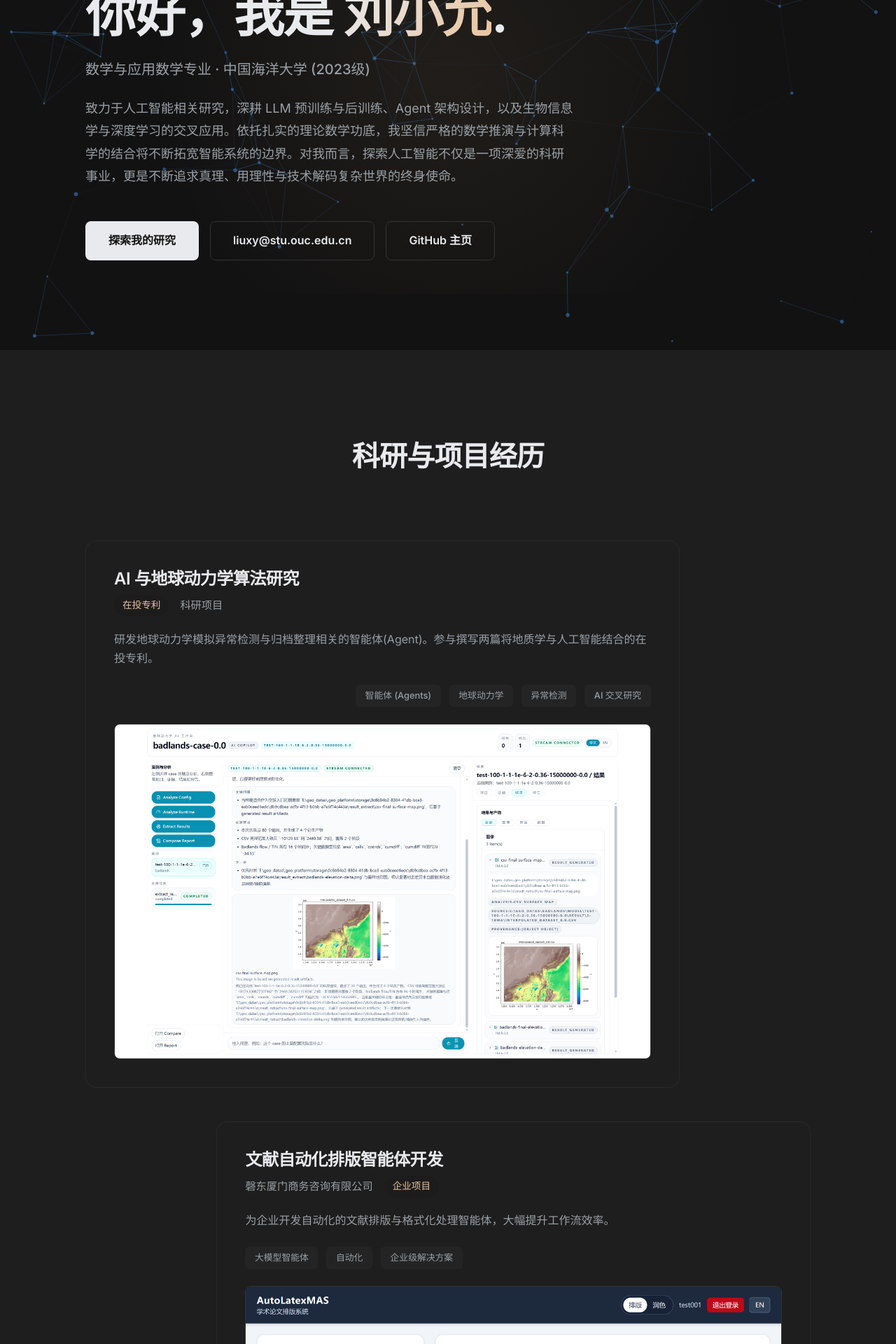
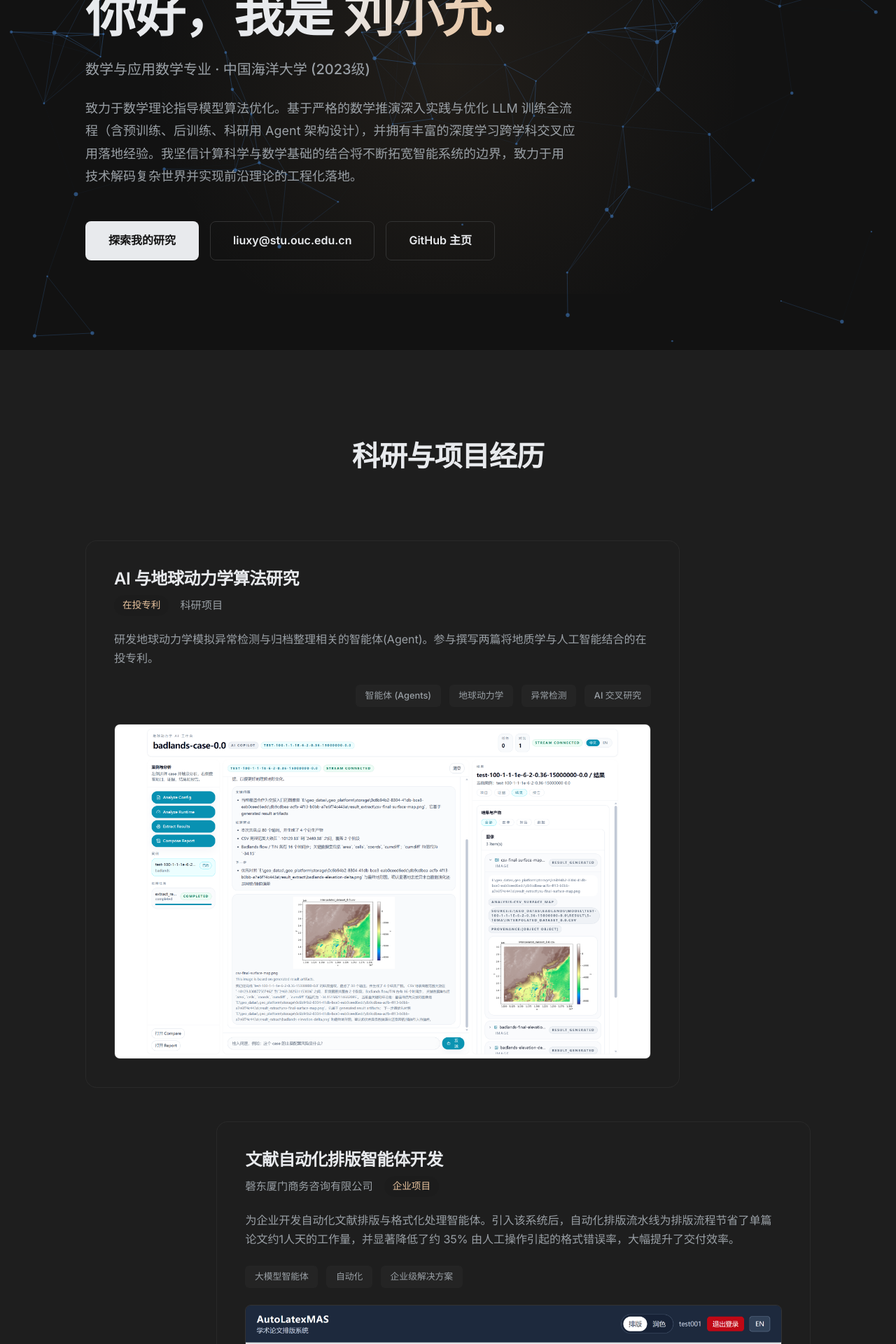
Before and after one commit to Xiaoyun-0922/personal-website, a Next.js app: page / in a window 1280 px wide. Shown: the part 300-2220 px from the top of the page at 70% size. Built offline with nearby package versions, Linux system fonts and the light colour scheme.

Commit message:
Refine content and add lightbox

```diff
--- a/src/components/Experience.tsx
+++ b/src/components/Experience.tsx
@@ -2,11 +2,13 @@
 import styles from './Experience.module.css';
 import { useLanguage } from '@/context/LanguageContext';
 import Image from 'next/image';
+import { useState } from 'react';
 
 export default function Experience() {
   const { t } = useLanguage();
   const experiences = t.experience.items;
   const personalProjects = t.experience.personalProjects;
+  const [selectedImage, setSelectedImage] = useState<string | null>(null);
 
   return (
     <section id="experience" className={styles.experienceSection}>
@@ -30,7 +32,7 @@ export default function Experience() {
                 </div>
 
                 {exp.image && (
-                  <div className={styles.imageWrapper}>
+                  <div className={styles.imageWrapper} onClick={() => setSelectedImage(exp.image)}>
                     <Image
                       src={exp.image}
                       alt={exp.title}
@@ -92,6 +94,20 @@ export default function Experience() {
            })}
         </div>
       </div>
+
+      {selectedImage && (
+        <div className={styles.lightbox} onClick={() => setSelectedImage(null)}>
+          <div className={styles.lightboxContent}>
+            <Image
+              src={selectedImage}
+              alt="Expanded view"
+              fill
+              style={{ objectFit: 'contain' }}
+              unoptimized={true}
+            />
+          </div>
+        </div>
+      )}
     </section>
   );
 }
--- a/src/locales/en.ts
+++ b/src/locales/en.ts
@@ -10,7 +10,7 @@ export const en = {
     greeting: "Hello, I'm ",
     name: 'Xiaoyun Liu',
     university: 'Mathematics & Applied Mathematics · Ocean University of China (Class of 2023)',
-    description: 'Dedicated to artificial intelligence research, with a deep focus on LLM pre-training and post-training methodologies, Agent architecture design, and the intersection of bioinformatics and deep learning. Grounded in a rigorous foundation of theoretical mathematics, I believe the synergy of mathematical reasoning and computational science will continuously expand the boundaries of intelligent systems. For me, exploring artificial intelligence is not just a beloved research career, but a lifelong mission to decode complex worlds through reason and technology.',
+    description: 'Dedicated to optimizing model algorithms through mathematical theory. Grounded in rigorous mathematical reasoning, I deeply engage in and optimize the entire LLM training pipeline (including pre-training, post-training, and research-oriented Agent architecture design), with extensive experience in interdisciplinary applications of deep learning. I believe the synergy of computational science and mathematical foundations will continuously expand the boundaries of intelligent systems, driving the engineering implementation of cutting-edge theories.',
     btnPrimary: 'Explore My Work',
     btnSecondary: 'GitHub',
     award1: 'iGEM Silver Medalist',
@@ -55,7 +55,7 @@ export const en = {
         title: "Literature Automation Agent Developer",
         company: "Qingdong Xiamen Business Consulting Co., Ltd.",
         date: "Past Experience",
-        description: "Developed automated literature typesetting and formatting agents for enterprise use, streamlining workflow efficiency.",
+        description: "Developed an automated literature typesetting and formatting agent for enterprise use. The automated pipeline saved approximately 1 person-day of workload per paper and significantly reduced formatting errors caused by manual operations by about 35%, drastically improving delivery efficiency.",
         tags: ["LLM Agents", "Automation", "Enterprise Solutions"],
         image: "/latex_agent.png"
       },
@@ -63,13 +63,13 @@ export const en = {
         title: "PDF to LaTeX Visual Model Pre-training",
         company: "Research Project",
         date: "Ongoing",
-        description: "Independently designing and pre-training a novel architecture from scratch for converting PDF documents to LaTeX format, targeting high-fidelity extraction of scientific formulas and layout structures.",
+        description: "Independently designed and optimized the multimodal data pipeline, pre-training a specialized vision model from scratch for PDF-to-LaTeX conversion. Specifically addresses formula distortion during complex mathematics extraction, overcoming the engineering pain points of slow parsing and poor layout fidelity found in traditional tools.",
         tags: ["Vision Models", "Pre-training", "LaTeX", "Document AI"],
         subItem: {
           title: "Post-training Algorithm Improvement",
-          company: "Research Project",
+          company: "Ongoing Work",
           date: "Ongoing",
-          description: "Investigating post-training methodologies to address the limitations of small language models in mathematical reasoning, exploring alignment and reinforcement learning techniques.",
+          description: "Focusing on improving the mathematical reasoning capabilities of small-scale language models. Exploring RLHF alignment techniques (PPO/DPO) and high-quality reasoning trajectory construction to directionally enhance multi-step reasoning capabilities for complex mathematical problems, achieving superior performance in specific vertical domains.",
           tags: ["LLM", "Post-training", "Math Reasoning"]
         }
       }
--- a/src/locales/zh.ts
+++ b/src/locales/zh.ts
@@ -12,7 +12,7 @@ export const zh: Translations = {
     greeting: '你好，我是 ',
     name: '刘小允',
     university: '数学与应用数学专业 · 中国海洋大学 (2023级)',
-    description: '致力于人工智能相关研究，深耕 LLM 预训练与后训练、Agent 架构设计，以及生物信息学与深度学习的交叉应用。依托扎实的理论数学功底，我坚信严格的数学推演与计算科学的结合将不断拓宽智能系统的边界。对我而言，探索人工智能不仅是一项深爱的科研事业，更是不断追求真理、用理性与技术解码复杂世界的终身使命。',
+    description: '致力于数学理论指导模型算法优化。基于严格的数学推演深入实践与优化 LLM 训练全流程（含预训练、后训练、科研用 Agent 架构设计），并拥有丰富的深度学习跨学科交叉应用落地经验。我坚信计算科学与数学基础的结合将不断拓宽智能系统的边界，致力于用技术解码复杂世界并实现前沿理论的工程化落地。',
     btnPrimary: '探索我的研究',
     btnSecondary: 'GitHub 主页',
     award1: 'iGEM 国际基因工程机器大赛银奖',
@@ -57,7 +57,7 @@ export const zh: Translations = {
         title: "文献自动化排版智能体开发",
         company: "磬东厦门商务咨询有限公司",
         date: "企业项目",
-        description: "为企业开发自动化的文献排版与格式化处理智能体，大幅提升工作流效率。",
+        description: "为企业开发自动化文献排版与格式化处理智能体。引入该系统后，自动化排版流水线为排版流程节省了单篇论文约1人天的工作量，并显著降低了约 35% 由人工操作引起的格式错误率，大幅提升了交付效率。",
         tags: ["大模型智能体", "自动化", "企业级解决方案"],
         image: "/latex_agent.png"
       },
@@ -65,13 +65,13 @@ export const zh: Translations = {
         title: "PDF 到 LaTeX 视觉模型预训练",
         company: "科研项目",
         date: "进行中",
-        description: "独立设计并从零预训练一套新架构，专门用于将 PDF 文档转化为 LaTeX 格式，致力于高保真提取科学公式和排版结构。",
+        description: "独立设计并优化多模态模型数据管线，从零预训练专用于应对 PDF 到 LaTeX 转化任务的视觉模型。重点解决复杂数学公式提取过程中的失真问题，有效克服了传统工具解析速度慢、结构还原度差的工程痛点。",
         tags: ["视觉模型", "从头预训练", "LaTeX", "文档 AI"],
         subItem: {
           title: "后训练算法改进",
-          company: "科研项目",
+          company: "进行中工作",
           date: "进行中",
-          description: "研究小模型在数学推理方面的受限问题，探索后训练对齐技术与强化学习方法来提升小模型的推理能力。",
+          description: "专注于提升小尺寸语言模型的数学逻辑推导表现。探索基于 PPO/DPO 的强化学习对齐 (RLHF) 技术及高质量推理轨迹构建，定向增强模型在复杂数学问题上的多步推理能力，实现特定垂直场景下的表现越级。",
           tags: ["大语言模型", "后训练", "数学推理"]
         }
       }
```
